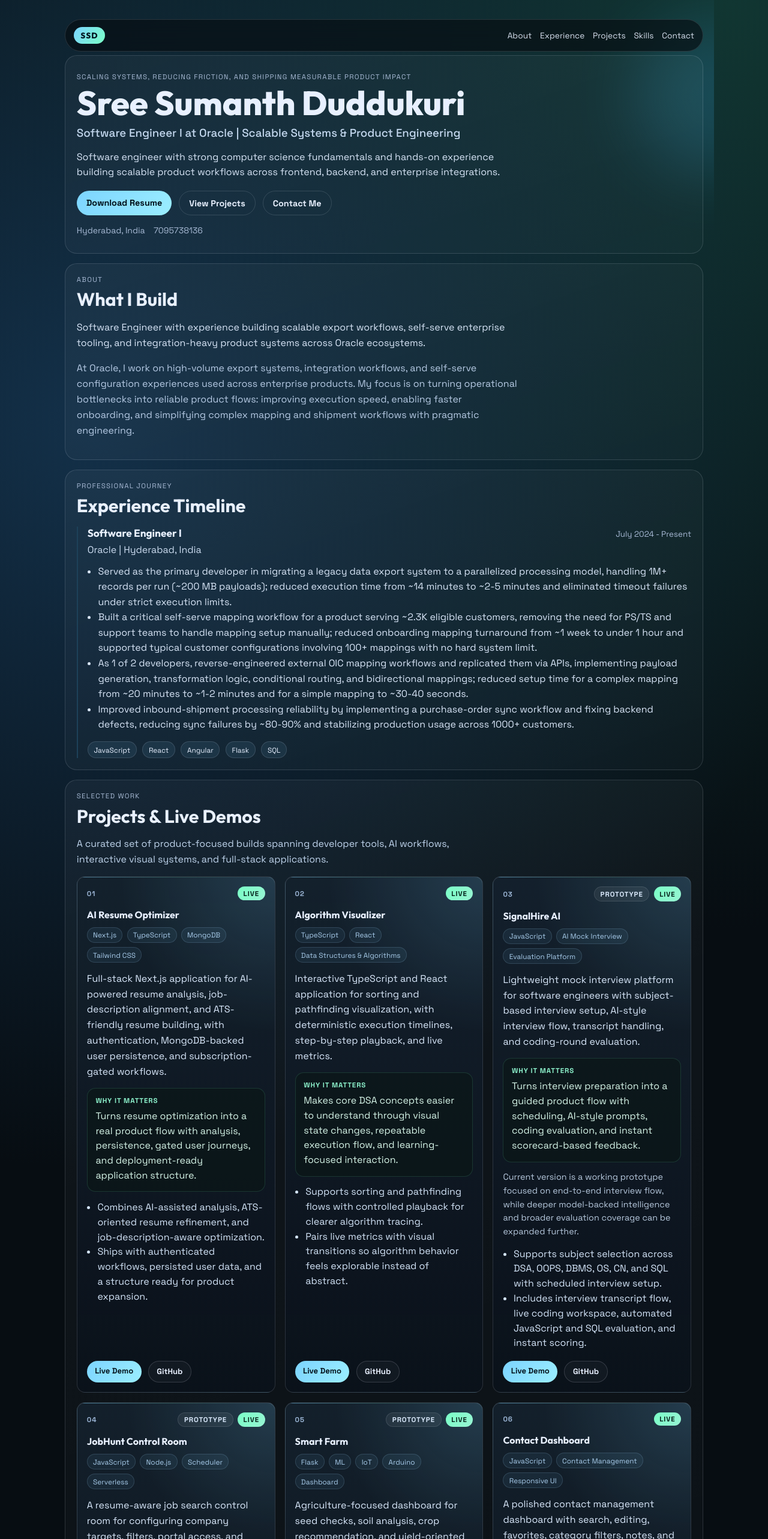
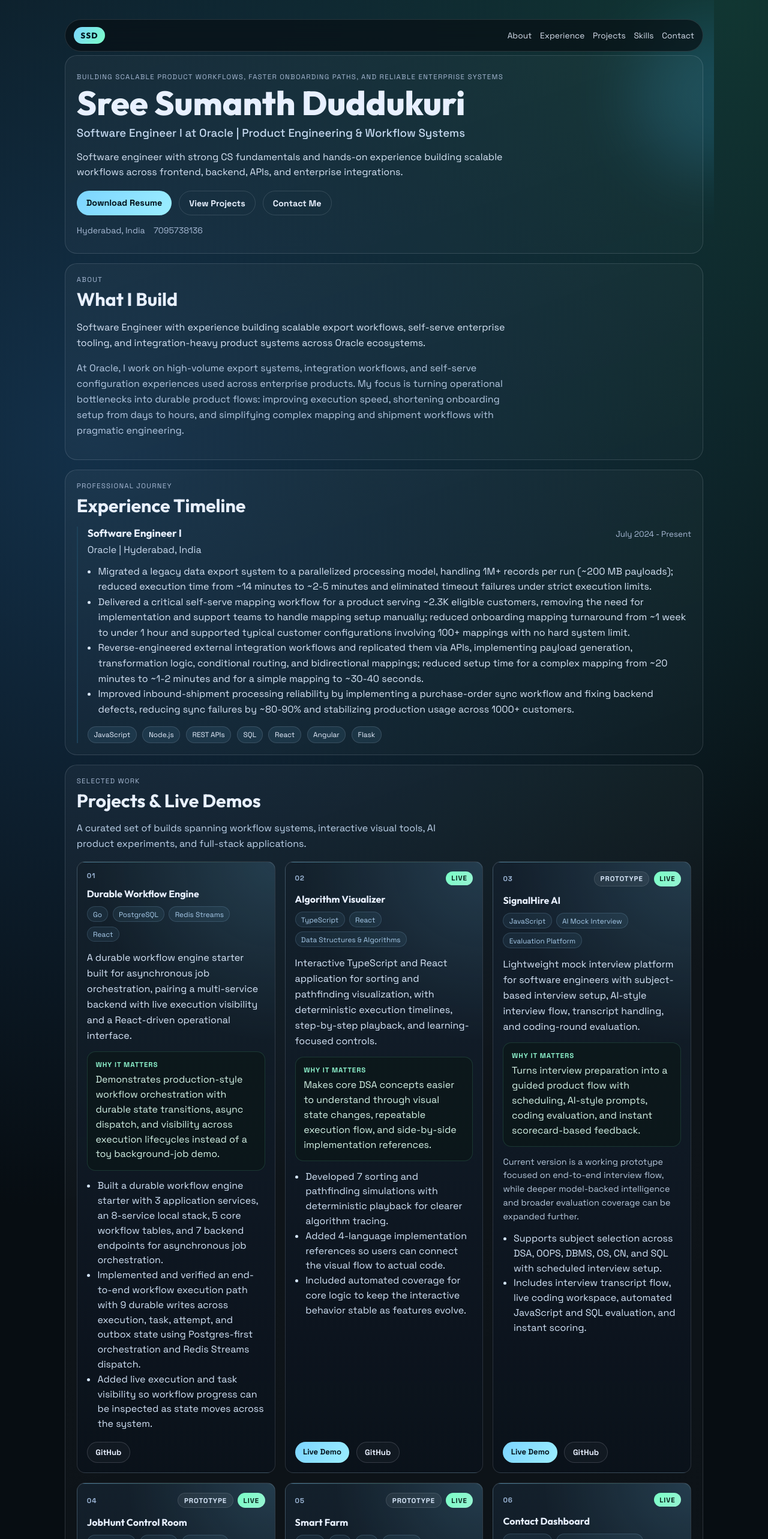
Before and after one commit to codetitan9999/Sree-Sumanth-Portfolio, a React (Vite) app: page / in a window 1280 px wide. Shown: the top 2566 px of the page at 60% size. Built offline with nearby package versions, Linux system fonts and the light colour scheme.

Commit message:
Update portfolio for latest resume

```diff
--- a/src/components/ProjectsGrid.jsx
+++ b/src/components/ProjectsGrid.jsx
@@ -5,8 +5,8 @@ function ProjectsGrid({ projects }) {
     <section className="panel" id="projects">
       <SectionTitle eyebrow="Selected Work" title="Projects & Live Demos" />
       <p className="projects-lede">
-        A curated set of product-focused builds spanning developer tools, AI workflows,
-        interactive visual systems, and full-stack applications.
+        A curated set of builds spanning workflow systems, interactive visual tools,
+        AI product experiments, and full-stack applications.
       </p>
       <div className="projects-grid">
         {projects.map((project, index) => {
--- a/src/components/SkillsSection.jsx
+++ b/src/components/SkillsSection.jsx
@@ -19,7 +19,8 @@ function SkillsSection({ skills }) {
   const skillGroups = Object.entries(skills);
   const titleMap = {
     languages: 'Languages',
-    frameworks: 'Frameworks',
+    frontend: 'Frontend',
+    backendApis: 'Backend & APIs',
     toolsPlatforms: 'Tools & Platforms',
     databases: 'Databases',
     core: 'Core'
--- a/src/data/portfolioData.js
+++ b/src/data/portfolioData.js
@@ -1,10 +1,10 @@
 export const portfolioData = {
   personalInfo: {
     fullName: 'Sree Sumanth Duddukuri',
-    eyebrow: 'Scaling systems, reducing friction, and shipping measurable product impact',
-    title: 'Software Engineer I at Oracle | Scalable Systems & Product Engineering',
+    eyebrow: 'Building scalable product workflows, faster onboarding paths, and reliable enterprise systems',
+    title: 'Software Engineer I at Oracle | Product Engineering & Workflow Systems',
     shortBio:
-      'Software engineer with strong computer science fundamentals and hands-on experience building scalable product workflows across frontend, backend, and enterprise integrations.',
+      'Software engineer with strong CS fundamentals and hands-on experience building scalable workflows across frontend, backend, APIs, and enterprise integrations.',
     email: 'sreesumanth199@gmail.com',
     phone: '7095738136',
     location: 'Hyderabad, India',
@@ -23,7 +23,7 @@ export const portfolioData = {
     shortBio:
       'Software Engineer with experience building scalable export workflows, self-serve enterprise tooling, and integration-heavy product systems across Oracle ecosystems.',
     longBio:
-      'At Oracle, I work on high-volume export systems, integration workflows, and self-serve configuration experiences used across enterprise products. My focus is on turning operational bottlenecks into reliable product flows: improving execution speed, enabling faster onboarding, and simplifying complex mapping and shipment workflows with pragmatic engineering.'
+      'At Oracle, I work on high-volume export systems, integration workflows, and self-serve configuration experiences used across enterprise products. My focus is turning operational bottlenecks into durable product flows: improving execution speed, shortening onboarding setup from days to hours, and simplifying complex mapping and shipment workflows with pragmatic engineering.'
   },
   experience: [
     {
@@ -32,37 +32,38 @@ export const portfolioData = {
       location: 'Hyderabad, India',
       duration: 'July 2024 - Present',
       highlights: [
-        'Served as the primary developer in migrating a legacy data export system to a parallelized processing model, handling 1M+ records per run (~200 MB payloads); reduced execution time from ~14 minutes to ~2-5 minutes and eliminated timeout failures under strict execution limits.',
-        'Built a critical self-serve mapping workflow for a product serving ~2.3K eligible customers, removing the need for PS/TS and support teams to handle mapping setup manually; reduced onboarding mapping turnaround from ~1 week to under 1 hour and supported typical customer configurations involving 100+ mappings with no hard system limit.',
-        'As 1 of 2 developers, reverse-engineered external OIC mapping workflows and replicated them via APIs, implementing payload generation, transformation logic, conditional routing, and bidirectional mappings; reduced setup time for a complex mapping from ~20 minutes to ~1-2 minutes and for a simple mapping to ~30-40 seconds.',
+        'Migrated a legacy data export system to a parallelized processing model, handling 1M+ records per run (~200 MB payloads); reduced execution time from ~14 minutes to ~2-5 minutes and eliminated timeout failures under strict execution limits.',
+        'Delivered a critical self-serve mapping workflow for a product serving ~2.3K eligible customers, removing the need for implementation and support teams to handle mapping setup manually; reduced onboarding mapping turnaround from ~1 week to under 1 hour and supported typical customer configurations involving 100+ mappings with no hard system limit.',
+        'Reverse-engineered external integration workflows and replicated them via APIs, implementing payload generation, transformation logic, conditional routing, and bidirectional mappings; reduced setup time for a complex mapping from ~20 minutes to ~1-2 minutes and for a simple mapping to ~30-40 seconds.',
         'Improved inbound-shipment processing reliability by implementing a purchase-order sync workflow and fixing backend defects, reducing sync failures by ~80-90% and stabilizing production usage across 1000+ customers.'
       ],
-      technologies: ['JavaScript', 'React', 'Angular', 'Flask', 'SQL']
+      technologies: ['JavaScript', 'Node.js', 'REST APIs', 'SQL', 'React', 'Angular', 'Flask']
     }
   ],
   projects: [
     {
-      title: 'AI Resume Optimizer',
-      subtitle: 'Next.js | TypeScript | MongoDB | Tailwind CSS',
+      title: 'Durable Workflow Engine',
+      subtitle: 'Go | PostgreSQL | Redis Streams | React',
       description:
-        'Full-stack Next.js application for AI-powered resume analysis, job-description alignment, and ATS-friendly resume building, with authentication, MongoDB-backed user persistence, and subscription-gated workflows.',
-      impact: 'Turns resume optimization into a real product flow with analysis, persistence, gated user journeys, and deployment-ready application structure.',
+        'A durable workflow engine starter built for asynchronous job orchestration, pairing a multi-service backend with live execution visibility and a React-driven operational interface.',
+      impact: 'Demonstrates production-style workflow orchestration with durable state transitions, async dispatch, and visibility across execution lifecycles instead of a toy background-job demo.',
       highlights: [
-        'Combines AI-assisted analysis, ATS-oriented resume refinement, and job-description-aware optimization.',
-        'Ships with authenticated workflows, persisted user data, and a structure ready for product expansion.'
+        'Built a durable workflow engine starter with 3 application services, an 8-service local stack, 5 core workflow tables, and 7 backend endpoints for asynchronous job orchestration.',
+        'Implemented and verified an end-to-end workflow execution path with 9 durable writes across execution, task, attempt, and outbox state using Postgres-first orchestration and Redis Streams dispatch.',
+        'Added live execution and task visibility so workflow progress can be inspected as state moves across the system.'
       ],
-      repoUrl: 'https://github.com/codetitan9999/AI-Resume-Optimizer',
-      liveUrl: 'https://ai-resume-optimizer-for-top-companies.vercel.app/'
+      repoUrl: 'https://github.com/codetitan9999/durable-workflow-engine'
     },
     {
       title: 'Algorithm Visualizer',
       subtitle: 'TypeScript | React | Data Structures & Algorithms',
       description:
-        'Interactive TypeScript and React application for sorting and pathfinding visualization, with deterministic execution timelines, step-by-step playback, and live metrics.',
-      impact: 'Makes core DSA concepts easier to understand through visual state changes, repeatable execution flow, and learning-focused interaction.',
+        'Interactive TypeScript and React application for sorting and pathfinding visualization, with deterministic execution timelines, step-by-step playback, and learning-focused controls.',
+      impact: 'Makes core DSA concepts easier to understand through visual state changes, repeatable execution flow, and side-by-side implementation references.',
       highlights: [
-        'Supports sorting and pathfinding flows with controlled playback for clearer algorithm tracing.',
-        'Pairs live metrics with visual transitions so algorithm behavior feels explorable instead of abstract.'
+        'Developed 7 sorting and pathfinding simulations with deterministic playback for clearer algorithm tracing.',
+        'Added 4-language implementation references so users can connect the visual flow to actual code.',
+        'Included automated coverage for core logic to keep the interactive behavior stable as features evolve.'
       ],
       repoUrl: 'https://github.com/codetitan9999/Algorithm_Visualizer',
       liveUrl: 'https://algorithm-visualizer-xi-ten.vercel.app'
@@ -130,11 +131,18 @@ export const portfolioData = {
     }
   ],
   skills: {
-    languages: ['C++', 'JavaScript', 'Python'],
-    frameworks: ['React', 'Angular', 'Node.js', 'Express.js', 'Flask'],
-    toolsPlatforms: ['Git', 'Docker', 'Postman', 'NetSuite', 'Salesforce', 'Oracle Integration Cloud'],
+    languages: ['C++', 'JavaScript', 'TypeScript', 'Python', 'SQL'],
+    frontend: ['React', 'Next.js', 'Angular', 'HTML/CSS'],
+    backendApis: ['Node.js', 'Express.js', 'Flask', 'REST APIs'],
+    toolsPlatforms: ['Git', 'Docker', 'Postman', 'NetSuite', 'Salesforce'],
     databases: ['Oracle', 'MySQL', 'MongoDB'],
-    core: ['Data Structures and Algorithms', 'Computer Science Fundamentals', 'System Design Fundamentals']
+    core: [
+      'Data Structures and Algorithms',
+      'Object-Oriented Programming',
+      'DBMS',
+      'Operating Systems',
+      'Computer Networks'
+    ]
   },
   education: {
     degree: 'Bachelor of Technology in Computer Science and Engineering',
@@ -145,21 +153,21 @@ export const portfolioData = {
   },
   certifications: [
     {
-      label: 'Smart Coder (DSA) Program | Diamond Certificate, Smart Interviews',
+      label: 'Diamond Certificate in Smart Coder (DSA) Program | Smart Interviews',
       url: 'https://smartinterviews.in/certificate/fc1f7648'
     }
   ],
   achievements: [
     {
-      label: '3rd place in VNR VJIET nationwide coding contest | Among 600 teams',
+      label: '3rd Place in VNR VJIET Nationwide Coding Contest | Among 600 teams',
       url: 'https://drive.google.com/file/d/1QflX7DbUU1t2mQOtQM7eBkL1Yzp8vPGr/view?usp=sharing'
     },
     {
-      label: '4th place in Megathon 2022 | IIIT Hyderabad nationwide hackathon, 500 teams',
+      label: '4th Place in Megathon 2022 at IIIT Hyderabad | Among 500 teams',
       url: 'https://drive.google.com/file/d/1dTIaOF0wvbhiXrq18hR7oInmjweQPpzZ/view?usp=sharing'
     },
     {
-      label: '6-Star in HackerRank Problem Solving',
+      label: '6-Star Rating in HackerRank Problem Solving',
       url: 'https://www.hackerrank.com/profile/sreesumanth199'
     }
   ]
```
Also changed, not shown: 1 other file (tests, documents, lock files or other folders).
